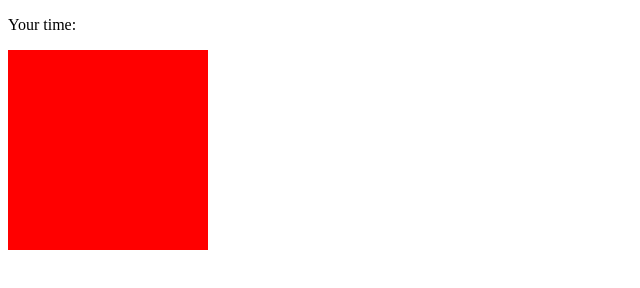
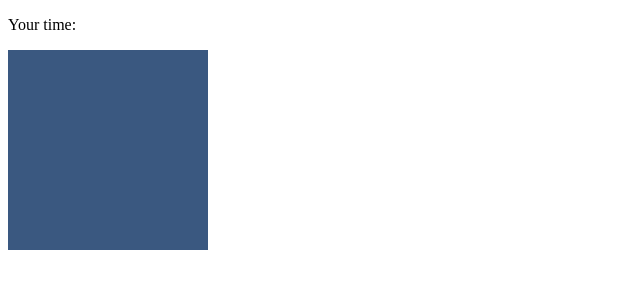
Before and after one commit to akwilliamson/reaction-times-javascript, a plain HTML site: page index.html in a window 1280 px wide. Shown: the whole page, without its empty margins (0-640 px from the left). Drawn offline with Linux system fonts and the light colour scheme.

Commit message:
add random color fcolor function

```diff
--- a/index.html
+++ b/index.html
@@ -19,6 +19,18 @@
 			var clickedTime;
 			var reactionTime;
 
+			function randomColor() {
+				var characters = "0123456789ABCDEF".split("");
+				var color = "#"
+
+				for (i = 0; i < 6; i++) {
+					randomIndex = Math.floor(Math.random() * 15)
+					color += characters[randomIndex];
+				}
+
+				return color;
+			}
+
 			function makeBox() {
 
 				var time = Math.random();
@@ -27,6 +39,13 @@
 
 				setTimeout(function() {
 
+					if (Math.random() >= 0.5) {
+						document.getElementById("box").style.borderRadius = "100%";
+					} else {
+						document.getElementById("box").style.borderRadius = "0%";
+					}
+
+					document.getElementById("box").style.backgroundColor = randomColor();
 					document.getElementById("box").style.display = "block";
 
 					createdTime = Date.now();
```
